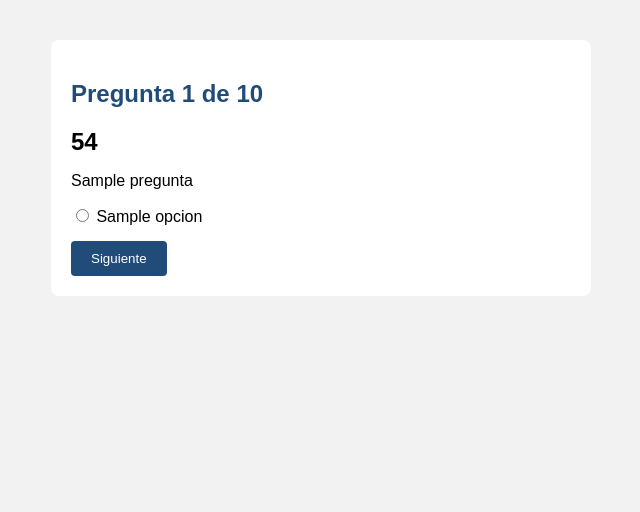
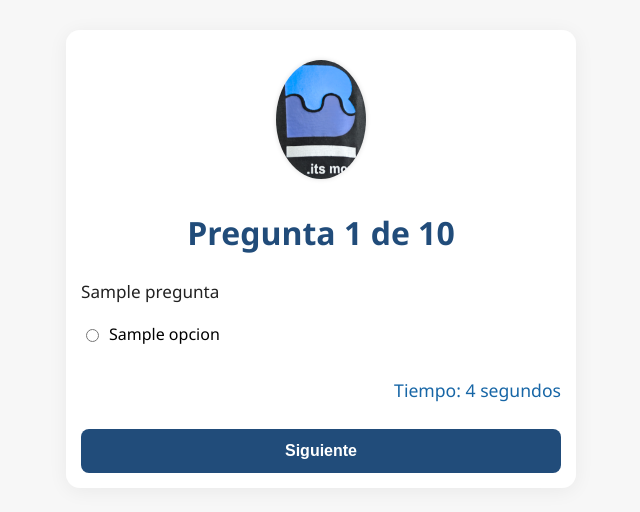
Before and after one commit to hugoghost/examen-tecnicos, a Flask app: template templates/examen.html in a window 1280 px wide. Shown: the top 512 px of the page, without its empty margins (319-959 px from the left). Run offline with Flask 3, Linux system fonts and the light colour scheme; the template is opened without the code that fills it: most values are stand-ins (such as "Sample title", 1, 10 or a date in 2020).

Commit message:
Actualización completa del examen técnico

```diff
--- a/app.py
+++ b/app.py
@@ -1,5 +1,8 @@
-import os, sqlite3, json, random
-from flask import Flask, render_template, request, session, redirect, url_for
+import os
+import sqlite3
+import json
+import random
+from flask import Flask, render_template, request, redirect, url_for, session, flash
 
 app = Flask(__name__)
 app.secret_key = 'clave_super_secreta_y_larga'
@@ -7,161 +10,166 @@ app.secret_key = 'clave_super_secreta_y_larga'
 DB_FILE = "respuestas_tecnicos.db"
 PREGUNTAS_FILE = "preguntas.json"
 
+# Configura aquí tus credenciales de administrador
+ADMIN_USER = 'admin'
+ADMIN_PASS = 'admin123'
+
 def crear_db():
     if not os.path.exists(DB_FILE):
         conn = sqlite3.connect(DB_FILE)
         c = conn.cursor()
         c.execute("""
-            CREATE TABLE respuestas (
-                id INTEGER PRIMARY KEY AUTOINCREMENT,
-                nombre TEXT,
-                correo TEXT,
-                telefono TEXT,
-                respuestas TEXT,
-                tiempos TEXT,
-                tiempo_total REAL,
-                ip TEXT
-            )
+        CREATE TABLE respuestas (
+            id INTEGER PRIMARY KEY AUTOINCREMENT,
+            nombre TEXT,
+            correo TEXT,
+            telefono TEXT,
+            respuestas TEXT,
+            tiempos TEXT,
+            tiempo_total REAL,
+            ip TEXT
+        )
         """)
         conn.commit()
         conn.close()
+
+crear_db()
 
 def cargar_preguntas():
     with open(PREGUNTAS_FILE, "r", encoding="utf-8") as f:
         return json.load(f)
 
-crear_db()
-
-@app.route("/", methods=["GET","POST"])
+@app.route("/", methods=["GET", "POST"])
 def index():
     if request.method == "POST":
-        # Guardamos datos del técnico
         session.clear()
         session["nombre"] = request.form["nombre"]
         session["correo"] = request.form["correo"]
         session["telefono"] = request.form["telefono"]
-
-        # Barajamos y seleccionamos 15 preguntas al azar
-        preguntas = random.sample(cargar_preguntas(), k=15)
-        for p in preguntas:
-            random.shuffle(p["opciones"])
+        preguntas = random.sample(cargar_preguntas(), 15)
+        for pregunta in preguntas:
+            opciones = pregunta["opciones"][:]
+            random.shuffle(opciones)
+            pregunta["opciones_random"] = opciones
         session["preguntas"] = preguntas
-
-        # Inicializamos respuestas y tiempos
         session["respuestas"] = []
         session["tiempos"] = []
         session["tiempo_total"] = 0
         session["actual"] = 0
-
         return redirect(url_for("examen"))
-
     return render_template("index.html")
 
-
-@app.route("/examen", methods=["GET","POST"])
+@app.route("/examen", methods=["GET", "POST"])
 def examen():
-    if "preguntas" not in session:
+    if "nombre" not in session or "preguntas" not in session:
         return redirect(url_for("index"))
-
+    preguntas = session["preguntas"]
     actual = session["actual"]
-    preguntas = session["preguntas"]
-
     if request.method == "POST":
-        # Recogemos la respuesta y el tiempo usado
-        resp = request.form.get("respuesta","")
-        tiempo = float(request.form.get("tiempo","60"))
-
-        session["respuestas"].append(resp)
+        respuesta = request.form.get("respuesta")
+        tiempo = request.form.get("tiempo")
+        session["respuestas"].append(respuesta)
         session["tiempos"].append(tiempo)
-        session["tiempo_total"] += tiempo
+        session["tiempo_total"] += float(tiempo)
         session["actual"] += 1
         actual = session["actual"]
+    if actual < len(preguntas):
+        pregunta = preguntas[actual]
+        num = actual + 1
+        total = len(preguntas)
+        return render_template("examen.html", pregunta=pregunta, num=num, total=total, tiempo_restante=60)
+    else:
+        # Guardar en BD
+        conn = sqlite3.connect(DB_FILE)
+        c = conn.cursor()
+        c.execute("""
+            INSERT INTO respuestas (nombre, correo, telefono, respuestas, tiempos, tiempo_total, ip)
+            VALUES (?, ?, ?, ?, ?, ?, ?)
+        """, (
+            session["nombre"],
+            session["correo"],
+            session["telefono"],
+            json.dumps(session["respuestas"]),
+            json.dumps(session["tiempos"]),
+            session["tiempo_total"],
+            request.remote_addr
+        ))
+        conn.commit()
+        conn.close()
+        tiempo_total = session["tiempo_total"]
+        session.clear()
+        return render_template("gracias.html", tiempo_total=tiempo_total)
 
-    # Si aún quedan preguntas, la mostramos
-    if actual < len(preguntas):
-        return render_template(
-            "examen.html",
-            pregunta=preguntas[actual],
-            num=actual+1,
-            total=len(preguntas)
-        )
+@app.route("/admin/login", methods=["GET", "POST"])
+def admin_login():
+    if request.method == "POST":
+        username = request.form.get("username")
+        password = request.form.get("password")
+        if username == ADMIN_USER and password == ADMIN_PASS:
+            session["admin_logged_in"] = True
+            return redirect(url_for("admin_panel"))
+        else:
+            flash("Usuario o contraseña incorrectos")
+    return render_template("admin_login.html")
 
-    # Si ya terminó, guardamos en la BD y vamos a “gracias”
+@app.route("/admin/logout")
+def admin_logout():
+    session.pop("admin_logged_in", None)
+    return redirect(url_for("admin_login"))
+
+def admin_required(f):
+    from functools import wraps
+    @wraps(f)
+    def decorated(*args, **kwargs):
+        if not session.get("admin_logged_in"):
+            return redirect(url_for("admin_login"))
+        return f(*args, **kwargs)
+    return decorated
+
+@app.route("/admin")
+@admin_required
+def admin_panel():
     conn = sqlite3.connect(DB_FILE)
     c = conn.cursor()
-    c.execute("""
-        INSERT INTO respuestas
-        (nombre, correo, telefono, respuestas, tiempos, tiempo_total, ip)
-        VALUES (?, ?, ?, ?, ?, ?, ?)
-    """, (
-        session["nombre"],
-        session["correo"],
-        session["telefono"],
-        json.dumps(session["respuestas"], ensure_ascii=False),
-        json.dumps(session["tiempos"], ensure_ascii=False),
-        session["tiempo_total"],
-        request.remote_addr
-    ))
-    conn.commit()
-    conn.close()
-    session.clear()
-    return redirect(url_for("gracias"))
-
-
-@app.route("/gracias")
-def gracias():
-    return render_template("gracias.html")
-
-
-@app.route("/resultados")
-def resultados():
-    conn = sqlite3.connect(DB_FILE)
-    c = conn.cursor()
-    c.execute("SELECT id, nombre, correo, telefono, tiempo_total, ip FROM respuestas")
+    c.execute("SELECT id, nombre, correo, telefono, tiempo_total, ip FROM respuestas ORDER BY id DESC")
     rows = c.fetchall()
     conn.close()
     return render_template("resultados.html", resultados=rows)
 
-
-@app.route("/resultado/<int:res_id>")
-def resultados_tecnico(res_id):
+@app.route("/admin/detalle/<int:res_id>")
+@admin_required
+def admin_detalle(res_id):
     conn = sqlite3.connect(DB_FILE)
     c = conn.cursor()
-    c.execute("""
-        SELECT nombre, correo, telefono, respuestas, tiempos, tiempo_total, ip
-        FROM respuestas WHERE id=?
-    """, (res_id,))
+    c.execute("SELECT nombre, correo, telefono, respuestas, tiempos, tiempo_total, ip FROM respuestas WHERE id=?", (res_id,))
     row = c.fetchone()
     conn.close()
-
-    # Para el detalle, volvemos a cargar la lista completa de preguntas
+    if not row:
+        return "No encontrado", 404
     preguntas = cargar_preguntas()
-    user_resps = json.loads(row[3])
-    user_times = json.loads(row[4])
-
+    respuestas = json.loads(row[3])
+    tiempos = json.loads(row[4])
     detalles = []
-    for i, ur in enumerate(user_resps):
-        p = preguntas[i]
-        correcta_idx = p.get("respuestaCorrecta", 0)
-        correcta_text = p["opciones"][correcta_idx]
+    for i, resp in enumerate(respuestas):
+        if i < len(preguntas):
+            pregunta = preguntas[i]
+            correcta_idx = pregunta["respuestaCorrecta"]
+            correcta = pregunta["opciones"][correcta_idx]
+        else:
+            pregunta = {"pregunta": "(no disponible)", "opciones": []}
+            correcta = "(no disponible)"
+        acierto = resp == str(correcta)
         detalles.append({
-            "pregunta": p["pregunta"],
-            "respuesta_usuario": ur,
-            "respuesta_correcta": correcta_text,
-            "acierto": ur == correcta_text,
-            "tiempo": user_times[i] if i < len(user_times) else 0
+            "pregunta": pregunta["pregunta"],
+            "respuesta_usuario": resp,
+            "respuesta_correcta": correcta,
+            "acierto": acierto,
+            "tiempo": tiempos[i] if i < len(tiempos) else ""
         })
-
-    return render_template(
-        "resultados_tecnico.html",
-        nombre=row[0],
-        correo=row[1],
-        telefono=row[2],
-        tiempo_total=row[5],
-        ip=row[6],
-        detalles=detalles
+    return render_template("resultados_tecnico.html",
+        nombre=row[0], correo=row[1], telefono=row[2],
+        tiempo_total=row[5], ip=row[6], detalles=detalles
     )
-
 
 if __name__ == "__main__":
     app.run(host="0.0.0.0", port=5000)
--- a/static/style.css
+++ b/static/style.css
@@ -1,45 +1,129 @@
 body {
-  font-family: Arial, sans-serif;
-  background: #f2f2f2;
-  margin: 0; padding: 0;
+    font-family: 'Segoe UI', Arial, sans-serif;
+    background: #f7f7f7;
+    margin: 0;
+    padding: 0;
 }
+
 .container {
-  max-width: 500px;
-  margin: 40px auto;
-  background: white;
-  padding: 20px;
-  border-radius: 8px;
+    max-width: 480px;
+    margin: 30px auto;
+    padding: 30px 15px 15px 15px;
+    background: rgba(255,255,255,0.97);
+    border-radius: 14px;
+    box-shadow: 0 3px 20px rgba(0,0,0,0.06);
 }
-h1, h2 { color: #214C7A; }
+
+.logo-box {
+    text-align: center;
+    margin-bottom: 22px;
+}
+
+.logo-box img {
+    width: 90px;
+    border-radius: 50%;
+    box-shadow: 0 0 5px #ddd;
+}
+
+h1, h2 {
+    text-align: center;
+    color: #214C7A;
+    font-size: 2rem;
+}
+
+form {
+    display: flex;
+    flex-direction: column;
+    gap: 13px;
+}
+
+input[type="text"], input[type="email"], input[type="tel"], input[type="password"] {
+    padding: 10px;
+    border-radius: 7px;
+    border: 1px solid #b5b5b5;
+    font-size: 1rem;
+    background: #f8fafd;
+    outline: none;
+}
+
+input[type="submit"], button {
+    background: #214C7A;
+    color: #fff;
+    font-weight: bold;
+    border: none;
+    border-radius: 8px;
+    padding: 13px 0;
+    cursor: pointer;
+    margin-top: 8px;
+    font-size: 1rem;
+    transition: background .2s;
+}
+
+input[type="submit"]:hover, button:hover {
+    background: #1766a6;
+}
+
+.pregunta-titulo {
+    font-size: 1.07rem;
+    margin-bottom: 7px;
+    color: #222;
+}
+
+.opciones {
+    margin-bottom: 13px;
+}
+
+.opciones label {
+    display: flex;
+    align-items: center;
+    font-size: 1rem;
+    margin-bottom: 7px;
+    cursor: pointer;
+}
+
+.opciones input[type="radio"] {
+    margin-right: 10px;
+}
+
+.timer {
+    text-align: right;
+    font-size: 1.1em;
+    color: #1766a6;
+    margin-bottom: 6px;
+}
+
+@media (max-width: 600px) {
+    .container {
+        max-width: 99vw;
+        padding: 10px 4vw;
+        margin: 9px auto;
+    }
+    .logo-box img {
+        width: 60px;
+    }
+    h1, h2 {
+        font-size: 1.22rem;
+    }
+}
+
 table {
-  width: 100%;
-  border-collapse: collapse;
-  margin-top: 20px;
+    width: 100%;
+    border-collapse: collapse;
+    margin: 20px 0;
+    background: #fff;
 }
+
 th, td {
-  border: 1px solid #ccc;
-  padding: 8px;
-  text-align: left;
+    padding: 7px 5px;
+    border: 1px solid #eaeaea;
+    text-align: center;
 }
+
 th {
-  background: #eee;
+    background: #f4f7fc;
+    color: #214C7A;
 }
-button, .container a {
-  display: inline-block;
-  margin-top: 15px;
-  padding: 10px 20px;
-  background: #214C7A;
-  color: white;
-  text-decoration: none;
-  border: none;
-  border-radius: 4px;
+
+tr:nth-child(even) {
+    background: #f8fafc;
 }
-button:hover, .container a:hover {
-  background: #1976d2;
-  cursor: pointer;
-}
-#timer {
-  font-size: 1.5rem;
-  font-weight: bold;
-  margin-bottom: 10px;
-}
--- a/templates/examen.html
+++ b/templates/examen.html
@@ -2,40 +2,44 @@
 <html lang="es">
 <head>
     <meta charset="UTF-8">
-  <meta name="viewport" content="width=device-width,initial-scale=1">
-  <title>Pregunta {{ num }} / {{ total }}</title>
+    <meta name="viewport" content="width=device-width, initial-scale=1.0">
+    <title>Examen Técnico</title>
     <link rel="stylesheet" href="{{ url_for('static', filename='style.css') }}">
     <script>
-    let tiempo = 60;
-    function updateTimer() {
+    let tiempo = {{ tiempo_restante }};
+    let timerInterval;
+    window.onload = function() {
+        document.getElementById("tiempo").value = tiempo;
+        timerInterval = setInterval(function() {
+            tiempo--;
+            document.getElementById("mostrar_tiempo").innerText = tiempo + " segundos";
+            document.getElementById("tiempo").value = tiempo;
             if (tiempo <= 0) {
-        document.getElementById('form-examen').submit();
-      } else {
-        document.getElementById('timer').innerText = tiempo;
-        tiempo--;
-        setTimeout(updateTimer, 1000);
+                clearInterval(timerInterval);
+                document.getElementById("examen_form").submit();
             }
+        }, 1000);
     }
-    function grabarTiempo() {
-      document.getElementById('input-tiempo').value = 60 - tiempo;
-    }
-    window.onload = updateTimer;
     </script>
 </head>
 <body>
     <div class="container">
+        <div class="logo-box">
+            <img src="{{ url_for('static', filename='logo.png') }}" alt="Logo">
+        </div>
         <h2>Pregunta {{ num }} de {{ total }}</h2>
-    <div id="timer">60</div>
-    <form id="form-examen" method="POST" onsubmit="grabarTiempo()">
-      <p>{{ pregunta.pregunta }}</p>
-      {% for opcion in pregunta.opciones %}
+        <form id="examen_form" method="POST">
+            <div class="pregunta-titulo">{{ pregunta['pregunta'] }}</div>
+            <div class="opciones">
+                {% for opcion in pregunta['opciones_random'] %}
                 <label>
-          <input type="radio" name="respuesta" value="{{ opcion }}" required>
-          {{ opcion }}
-        </label><br>
+                    <input type="radio" name="respuesta" value="{{ opcion }}" required> {{ opcion }}
+                </label>
                 {% endfor %}
-      <input type="hidden" name="tiempo" id="input-tiempo" value="60">
-      <button type="submit">Siguiente</button>
+            </div>
+            <div class="timer">Tiempo: <span id="mostrar_tiempo">{{ tiempo_restante }} segundos</span></div>
+            <input type="hidden" id="tiempo" name="tiempo" value="{{ tiempo_restante }}">
+            <input type="submit" value="Siguiente">
         </form>
     </div>
 </body>
```
Also changed, not shown: templates/admin_detalle.html (added, +39 -0 lines), templates/admin_login.html (added, +29 -0 lines), templates/admin_panel.html (added, +35 -0 lines), templates/gracias.html (+11 -8 lines), templates/index.html (+8 -5 lines), templates/resultados.html (+10 -10 lines), templates/resultados_tecnico.html (+12 -13 lines), respuestas_tecnicos.db. Lines whose indentation alone changed are shown as unchanged.
